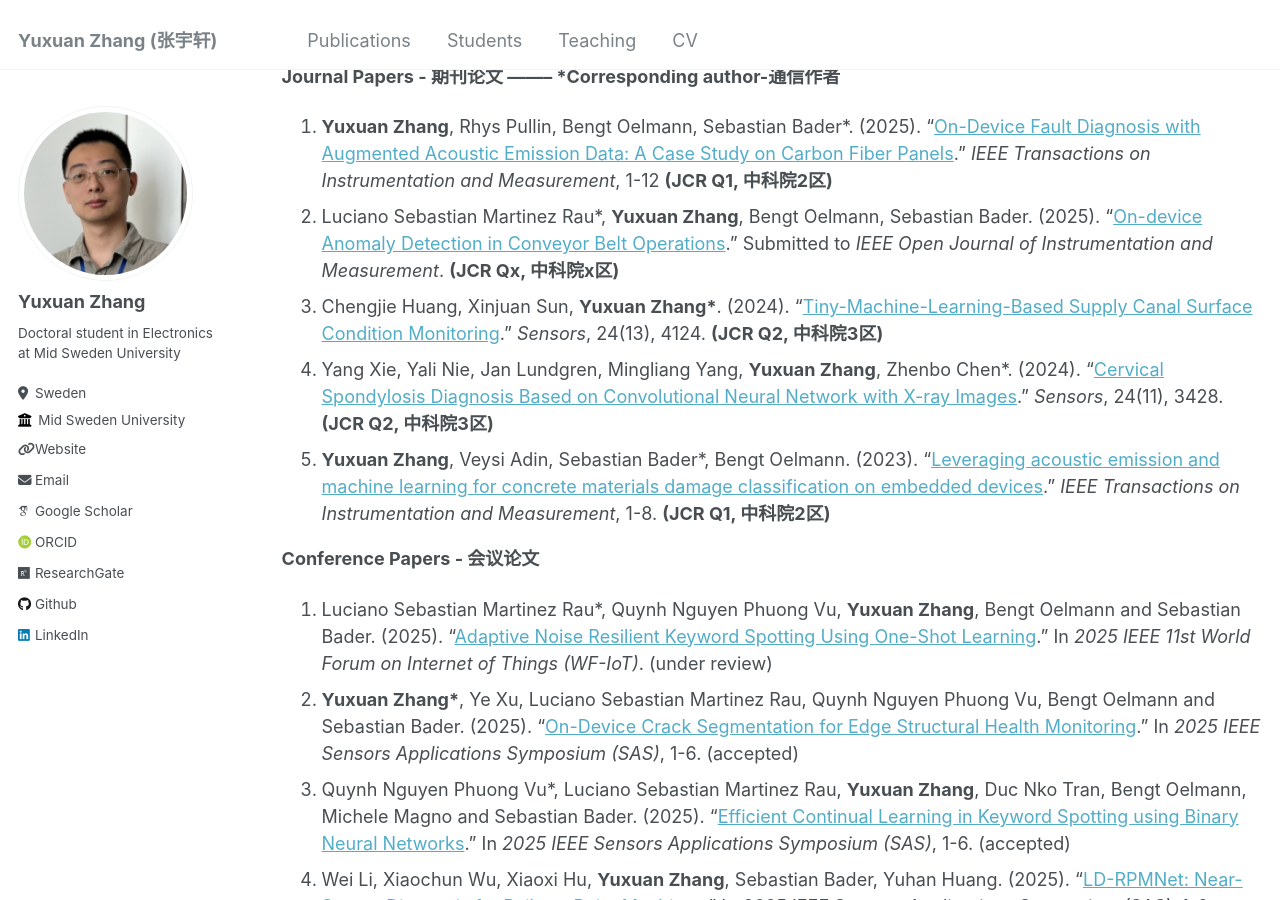
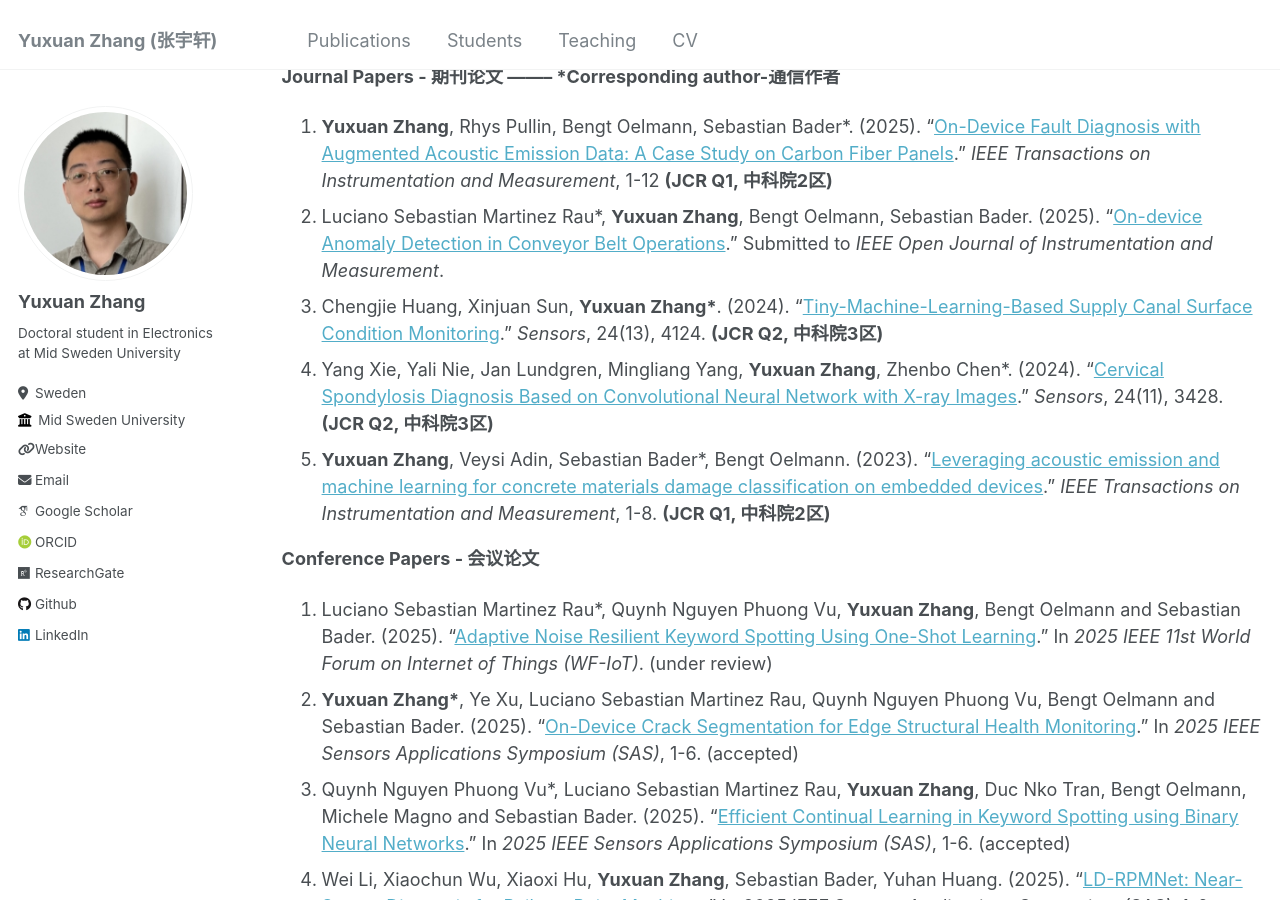
Before and after one commit to YuxuanZhang-96/YuxuanZhang-96.github.io, a Jekyll site: the page built from _pages/cv.md, in a window 1280 px wide and 900 px high, scrolled down 754 px. Built offline with Jekyll 4.4.1, drawn with Linux system fonts in a browser that asks for light colours; some web fonts are replaced.

Commit message:
Update cv.md

```diff
--- a/_pages/cv.md
+++ b/_pages/cv.md
@@ -35,7 +35,7 @@ Publications - 文章发表
 ======
 __Journal Papers - 期刊论文        --------        *Corresponding author-通信作者__
 1. __Yuxuan Zhang__, Rhys Pullin, Bengt Oelmann, Sebastian Bader*. (2025). "[On-Device Fault Diagnosis with Augmented Acoustic Emission Data: A Case Study on Carbon Fiber Panels](https://ieeexplore.ieee.org/document/11029626)." _IEEE Transactions on Instrumentation and Measurement_, 1-12 __(JCR Q1, 中科院2区)__
-2. Luciano Sebastian Martinez Rau*, __Yuxuan Zhang__, Bengt Oelmann, Sebastian Bader. (2025). "[On-device Anomaly Detection in Conveyor Belt Operations](https://arxiv.org/abs/2411.10729)." Submitted to _IEEE Open Journal of Instrumentation and Measurement_. __(JCR Qx, 中科院x区)__
+2. Luciano Sebastian Martinez Rau*, __Yuxuan Zhang__, Bengt Oelmann, Sebastian Bader. (2025). "[On-device Anomaly Detection in Conveyor Belt Operations](https://arxiv.org/abs/2411.10729)." Submitted to _IEEE Open Journal of Instrumentation and Measurement_.
 3. Chengjie Huang, Xinjuan Sun, __Yuxuan Zhang*__. (2024). "[Tiny-Machine-Learning-Based Supply Canal Surface Condition Monitoring](https://www.mdpi.com/1424-8220/24/13/4124)." _Sensors_, 24(13), 4124. __(JCR Q2, 中科院3区)__
 4. Yang Xie, Yali Nie, Jan Lundgren, Mingliang Yang, __Yuxuan Zhang__, Zhenbo Chen*. (2024). "[Cervical Spondylosis Diagnosis Based on Convolutional Neural Network with X-ray Images](https://www.mdpi.com/1424-8220/24/11/3428)." _Sensors_, 24(11), 3428. __(JCR Q2, 中科院3区)__
 5. __Yuxuan Zhang__, Veysi Adin, Sebastian Bader*, Bengt Oelmann. (2023). "[Leveraging acoustic emission and machine learning for concrete materials damage classification on embedded devices](https://ieeexplore.ieee.org/document/10227301)." _IEEE Transactions on Instrumentation and Measurement_, 1-8. __(JCR Q1, 中科院2区)__
```
